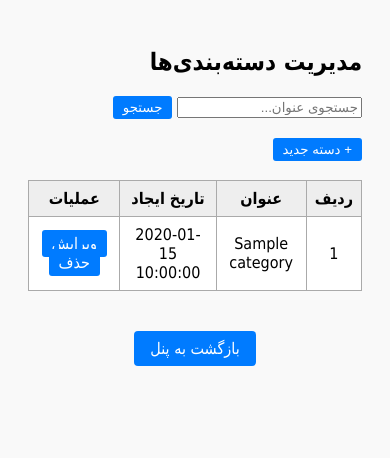
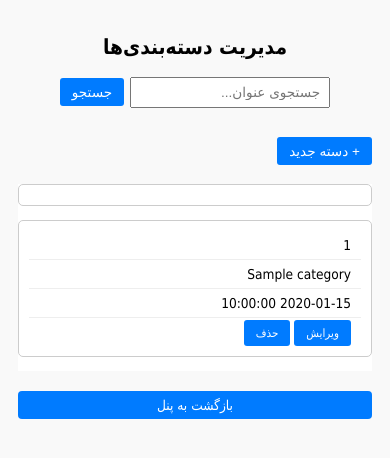
Before and after one commit to GhanbariSdGh/News-Site, a PHP site: page /admin/categories.php in a window 390 px wide. Shown: the top 458 px of the page. Run offline with PHP 8.4, Linux system fonts and the light colour scheme; the visitor is signed in with stand-in values (Sample User, id 1); tables that the repository leaves empty or names only in its code hold one stand-in row (values such as "Sample post").

Commit message:
admin categories page updated
responsive for mobile

```diff
--- a/admin/categories.php
+++ b/admin/categories.php
@@ -32,6 +32,7 @@
 <html lang="fa">
 <head>
     <meta charset="UTF-8">
+    <meta name="viewport" content="width=device-width, initial-scale=1.0">
     <title>مدیریت دسته‌بندی‌ها</title>
     <style>
 	table {
@@ -127,6 +128,91 @@
 	.button:hover {
 	  background-color: #367fa9;
 	}
+
+    @media (max-width: 768px) {
+    body {
+        padding: 10px;
+    }
+
+    form {
+        display: flex;
+        flex-direction: row;
+        align-items: center;
+        justify-content: center;
+        gap: 6px;
+        flex-wrap: wrap;
+        margin-bottom: 10px;
+    }
+
+    input[type="text"] {
+        flex: 1;
+        padding: 6px 8px;
+        font-size: 0.85em;
+        max-width: 180px;
+    }
+
+    .button {
+        padding: 6px 12px;
+        font-size: 0.85em;
+        white-space: nowrap;
+    }
+
+    table {
+        width: 100%;
+        font-size: 0.85em;
+        overflow-x: auto;
+        display: block;
+    }
+
+    table thead,
+    table tbody,
+    table th,
+    table td,
+    table tr {
+        display: block;
+    }
+
+    table tr {
+        margin-bottom: 14px;
+        border: 1px solid #ccc;
+        border-radius: 5px;
+        padding: 10px;
+        background: #fff;
+    }
+
+    table td {
+        text-align: right;
+        padding: 6px 10px;
+        border: none;
+        border-bottom: 1px solid #eee;
+    }
+
+    table td:last-child {
+        border-bottom: none;
+    }
+
+    table th {
+        display: none;
+    }
+
+    #create-form form {
+        display: flex;
+        flex-direction: column;
+        gap: 6px;
+    }
+
+    h2 {
+        font-size: 1.3em;
+        text-align: center;
+    }
+
+    a.back {
+        font-size: 0.85em;
+        padding: 6px 10px;
+        display: block;
+        margin: 20px auto 0;
+    }
+    }
     </style>
 </head>
 <body>
```
